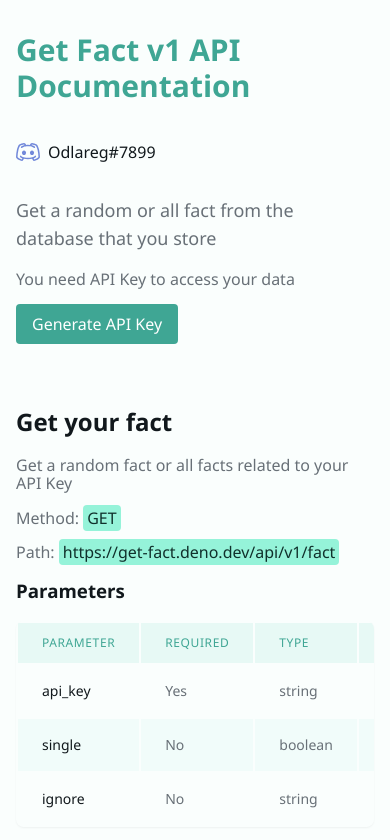
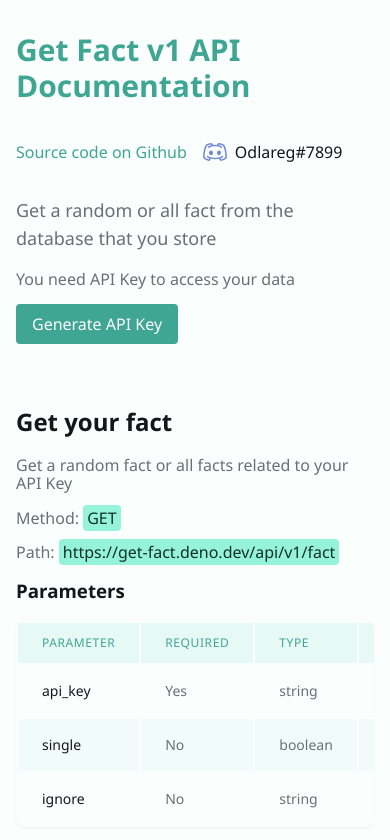
Before and after one commit to jodygeraldo/get-fact, a plain HTML site: page public/index.html in a window 390 px wide. Shown: the top 840 px of the page. Drawn offline with Linux system fonts and the light colour scheme.

Commit message:
feat(docs): add github link

```diff
--- a/public/index.html
+++ b/public/index.html
@@ -6,7 +6,7 @@
     <meta name="viewport" content="width=device-width, initial-scale=1.0" />
     <meta name="description" content="Get a random or all fact from the database that you store">
     <link rel="stylesheet" href="/public/styles/reset-1.css" />
-    <link rel="stylesheet" href="/public/styles/styles-0001.css" />
+    <link rel="stylesheet" href="/public/styles/styles-0002.css" />
     <title>Get Fact API</title>
 </head>
 
@@ -16,12 +16,17 @@
             <div class="header-top">
                 <h1 class="header-title">Get Fact v1 API Documentation</h1>
                 <div class="header-contact">
-                    <svg role="img" class="contact-icon" width="15" height="15" viewBox="0 0 15 15" fill="none" xmlns="http://www.w3.org/2000/svg" aria-labelledby="svg-discord-title">
-                        <title id="svg-discord-title">Discord</title>
-                        <desc>Jody Geraldo on discord</desc>
-                        <use xlink:href="/public/assets/discord.svg#icon-discord" />
-                    </svg>
-                    <p class="contact-name">Odlareg#7899</p>
+                    <a class="link" href="https://github.com/jodygeraldo/get-fact" target="_blank" rel="noopener noreferrer">
+                        Source code on Github
+                    </a>
+                    <div class="header-discord">
+                        <svg role="img" class="discord-icon" width="15" height="15" viewBox="0 0 15 15" fill="none" xmlns="http://www.w3.org/2000/svg" aria-labelledby="svg-discord-title">
+                            <title id="svg-discord-title">Discord</title>
+                            <desc>Jody Geraldo on discord</desc>
+                            <use xlink:href="/public/assets/discord.svg#icon-discord" />
+                        </svg>
+                        <p>Odlareg#7899</p>
+                    </div>
                 </div>
             </div>
             <p class="header-description">
--- a/public/styles/styles-0001.css
+++ /dev/null
@@ -1,3 +0,0 @@
-:root{--teal-1:#fafefd;--teal-2:#f1fcfa;--teal-3:#e7f9f5;--teal-4:#d9f3ee;--teal-5:#c7ebe5;--teal-6:#afdfd7;--teal-7:#8dcfc3;--teal-8:#53b9ab;--teal-9:#3fa694;--teal-10:#3a9988;--teal-11:#2d7b6f;--teal-12:#10302b;--gray-11:#687077;--gray-12:#11181c}body{background-color:#fafefd;font-family:'Segoe UI',Tahoma,Geneva,Verdana,sans-serif;color:var(--gray-11)}h2,h3{color:var(--gray-12)}.container{max-width:80rem;margin:2rem auto;padding:0 1rem}.header-title{color:var(--teal-9);font-size:1.875rem;line-height:2.25rem;font-weight:700}.header-description{margin-top:1rem;font-size:1.125rem;line-height:1.75rem}.header-contact{display:flex;gap:.5rem;align-items:center}.contact-icon{width:1.5rem;height:1.5rem;color:#7289da}.contact-name{color:var(--gray-12);font-size:1rem;line-height:1.5rem;font-weight:500}.btn{display:inline-block;padding:.5rem 1rem;font-size:1rem;line-height:1.5rem;text-decoration:none;color:#fff;background-color:#3fa694;border-radius:.25rem;border:0;cursor:pointer}.btn:hover{background-color:#3a9988}
-.highlight{background-color:#95f3d9;padding:2px 4px;border-radius:.25rem;color:var(--teal-12)}.table{border-radius:.5rem;box-shadow:0 1px 2px 0 rgb(0 0 0/0.05);overflow-x:auto}table{border-top-width:0;border-bottom-width:1px;border-color:var(--teal-6);min-width:100%}thead{background-color:var(--teal-3)}th{padding:.75rem 1.5rem;font-size:.75rem;line-height:1rem;text-align:left;font-weight:500;color:var(--teal-9);text-transform:uppercase;letter-spacing:.05em}td{padding:1rem 1.5rem;font-size:.875rem;line-height:1.25rem;color:var(--gray-11);white-space:nowrap}.font-medium{font-weight:500;color:var(--gray-12)}.tr-odd{background-color:var(--teal-1)}.tr-even{background-color:var(--teal-2)}section{margin-top:4rem}footer{border-top:2px solid var(--teal-3);margin-top:4rem;text-align:center}.license,.copyright{font-size:.875rem;line-height:1.25rem}.link{color:var(--teal-9);text-decoration:none}@media (min-width:640px){.container{padding:0 1.5rem}.header-top{display:flex;justify-content:space-between;gap:5rem}
-}@media (min-width:1024px){.container{padding:0 2rem}}
--- /dev/null
+++ b/public/styles/styles-0002.css
@@ -0,0 +1,3 @@
+:root{--teal-1:#fafefd;--teal-2:#f1fcfa;--teal-3:#e7f9f5;--teal-4:#d9f3ee;--teal-5:#c7ebe5;--teal-6:#afdfd7;--teal-7:#8dcfc3;--teal-8:#53b9ab;--teal-9:#3fa694;--teal-10:#3a9988;--teal-11:#2d7b6f;--teal-12:#10302b;--gray-11:#687077;--gray-12:#11181c}body{background-color:#fafefd;font-family:'Segoe UI',Tahoma,Geneva,Verdana,sans-serif;color:var(--gray-11)}h2,h3{color:var(--gray-12)}.container{max-width:80rem;margin:2rem auto;padding:0 1rem}.header-title{color:var(--teal-9);font-size:1.875rem;line-height:2.25rem;font-weight:700}.header-description{margin-top:1rem;font-size:1.125rem;line-height:1.75rem}.header-contact{display:flex;gap:1rem;align-items:center;color:var(--gray-12);font-size:1rem;line-height:1.5rem;font-weight:500}.header-discord{display:flex;gap:.5rem;align-items:center}.discord-icon{width:1.5rem;height:1.5rem;color:#7289da}.btn{display:inline-block;padding:.5rem 1rem;font-size:1rem;line-height:1.5rem;text-decoration:none;color:#fff;background-color:#3fa694;border-radius:.25rem;border:0;cursor:pointer}.btn:hover{background-color:#3a9988}
+.highlight{background-color:#95f3d9;padding:2px 4px;border-radius:.25rem;color:var(--teal-12)}.table{border-radius:.5rem;box-shadow:0 1px 2px 0 rgb(0 0 0/0.05);overflow-x:auto}table{border-top-width:0;border-bottom-width:1px;border-color:var(--teal-6);min-width:100%}thead{background-color:var(--teal-3)}th{padding:.75rem 1.5rem;font-size:.75rem;line-height:1rem;text-align:left;font-weight:500;color:var(--teal-9);text-transform:uppercase;letter-spacing:.05em}td{padding:1rem 1.5rem;font-size:.875rem;line-height:1.25rem;color:var(--gray-11);white-space:nowrap}.font-medium{font-weight:500;color:var(--gray-12)}.tr-odd{background-color:var(--teal-1)}.tr-even{background-color:var(--teal-2)}section{margin-top:4rem}footer{border-top:2px solid var(--teal-3);margin-top:4rem;text-align:center}.license,.copyright{font-size:.875rem;line-height:1.25rem}.link{color:var(--teal-9);text-decoration:none}.link:hover{color:var(--teal-10);text-decoration:underline;}@media (min-width:640px){.container{padding:0 1.5rem}.header-top{display:flex;justify-content:space-between;gap:5rem}
+}@media (min-width:1024px){.container{padding:0 2rem}}
```
